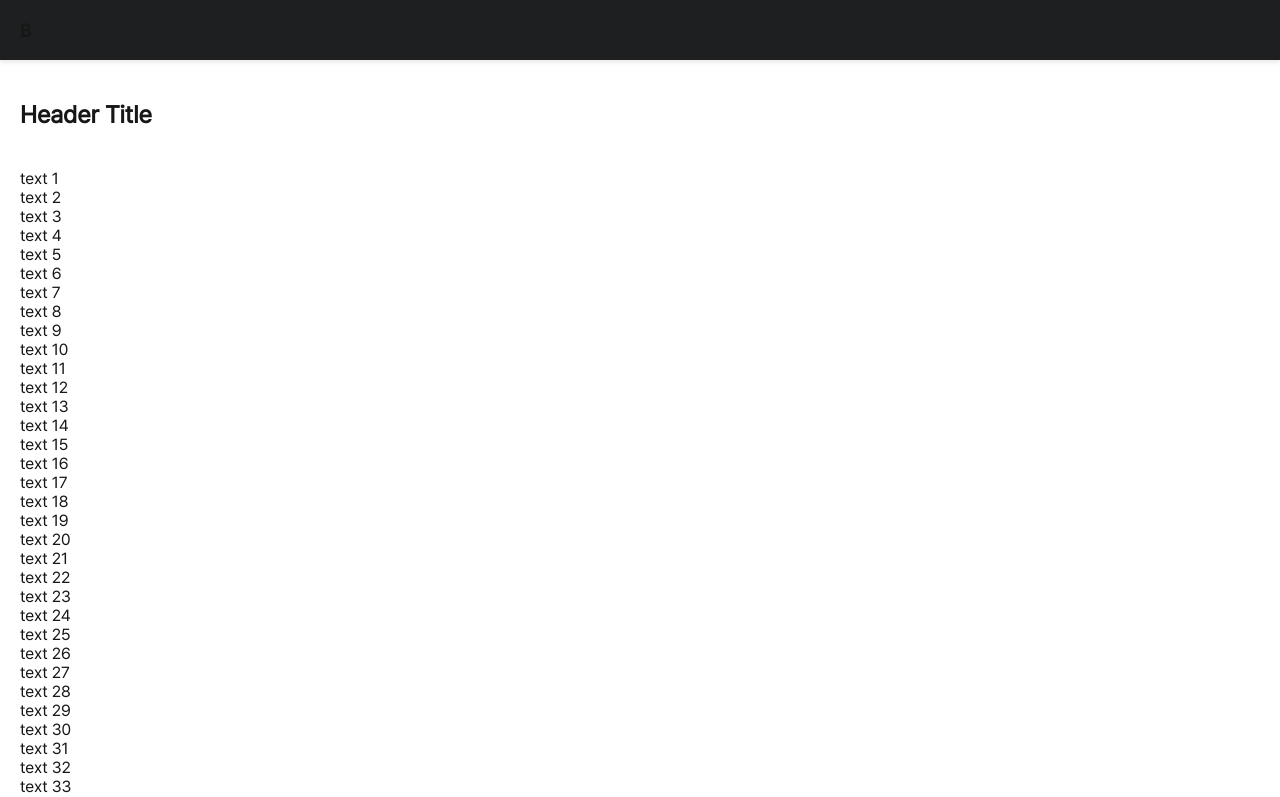
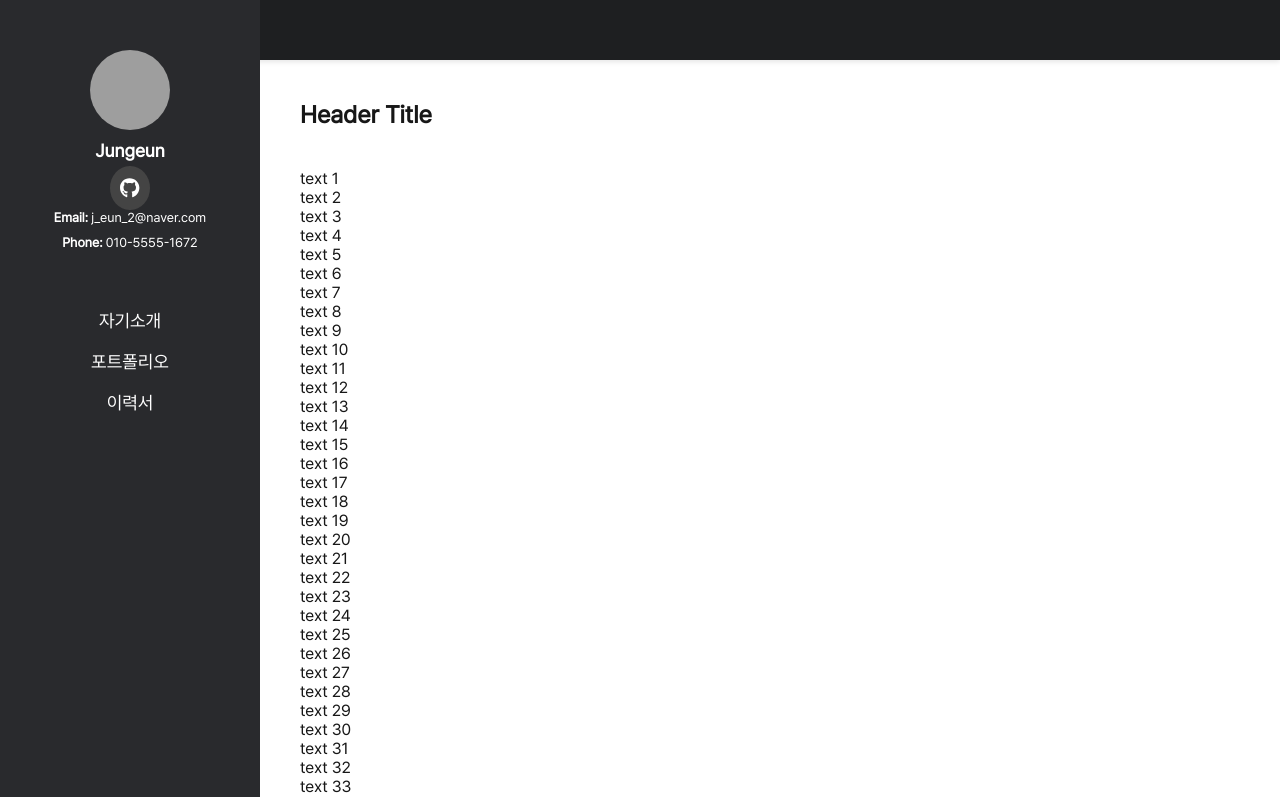
Before and after one commit to Jung2un/react_next_ts, a Next.js app: page / in a window 1280 px wide. Shown: the top 797 px of the page. Built offline with nearby package versions, Linux system fonts and the light colour scheme; grey boxes are pictures that could not be loaded.

Commit message:
Add: 메인 페이지 구조 세팅 (LeftMenu, MainContent)

```diff
--- a/package.json
+++ b/package.json
@@ -9,6 +9,9 @@
     "lint": "next lint"
   },
   "dependencies": {
+    "@fortawesome/free-brands-svg-icons": "^6.7.2",
+    "@fortawesome/free-solid-svg-icons": "^6.7.2",
+    "@fortawesome/react-fontawesome": "^0.2.2",
     "next": "15.1.7",
     "react": "^19.0.0",
     "react-dom": "^19.0.0"
--- a/src/app/globals.css
+++ b/src/app/globals.css
@@ -36,7 +36,6 @@ html,
 body {
   max-width: 100vw;
   overflow-x: hidden;
-  font-family: "Pretendard-Regular", sans-serif !important;
 }
 
 body {
--- a/src/app/layout.tsx
+++ b/src/app/layout.tsx
@@ -1,16 +1,5 @@
 import type { Metadata } from "next";
-import { Geist, Geist_Mono } from "next/font/google";
 import "./globals.css";
-
-const geistSans = Geist({
-  variable: "--font-geist-sans",
-  subsets: ["latin"],
-});
-
-const geistMono = Geist_Mono({
-  variable: "--font-geist-mono",
-  subsets: ["latin"],
-});
 
 export const metadata: Metadata = {
   title: "JungEun.log",
@@ -25,9 +14,9 @@ export default function RootLayout({
   return (
       <html lang="en">
       <head>
-      <link rel="icon" href="/images/logo.png" type="image/png"/>
+        <link rel="icon" href="/images/logo.png" type="image/png" />
       </head>
-    <body className={`${geistSans.variable} ${geistMono.variable}`}>
+      <body style={{ fontFamily: '"Pretendard-Regular", sans-serif' }}>
         {children}
       </body>
       </html>
--- a/src/app/page.module.css
+++ b/src/app/page.module.css
@@ -1,38 +1,8 @@
-/* 헤더 스타일 */
-.header {
-  width: 100%;
-  height: 60px;
-  position: fixed;
-  top: 0;
-  left: 0;
-  background-color: rgb(30 31 33);
-  backdrop-filter: blur(5px);
-  box-shadow: 0 2px 5px rgba(0, 0, 0, 0.1);
-  transition: background 0.3s, box-shadow 0.3s;
-  display: flex;
-  align-items: center;
-  padding: 0 20px;
-  z-index: 1000;
-}
-
-.scrolled {
-  background-color: rgb(30 31 33 / 0.8);
-  box-shadow: 0 4px 10px rgba(0, 0, 0, 0.2);
-}
-
-.headerContent {
-  display: flex;
-  align-items: center;
-}
-
-.headerTitle {
-  font-size: 18px;
-  font-weight: bold;
-}
-
 .mainContent {
   margin-top: 80px;
   padding: 20px;
+  margin-left: 280px;
+  transition: margin-left 0.3s ease;
 }
 
 .section {
--- a/src/app/page.tsx
+++ b/src/app/page.tsx
@@ -1,34 +1,28 @@
 "use client";
 
+import { useState } from "react";
 import Head from "next/head";
-import { useState, useEffect } from "react";
-import styles from "./page.module.css"; // CSS 모듈을 사용
+import styles from "./page.module.css";
+import Header from "@/components/Header";
+import LeftMenu from "@/components/LeftMenu";
 
 const Home = () => {
-    const [scrollY, setScrollY] = useState(0);
+    const [isMenuOpen, setIsMenuOpen] = useState(false);
 
-    useEffect(() => {
-        const handleScroll = () => {
-            setScrollY(window.scrollY);
-        };
-
-        window.addEventListener("scroll", handleScroll);
-        return () => window.removeEventListener("scroll", handleScroll);
-    }, []);
+    const toggleMenu = () => {
+        setIsMenuOpen((prevState) => !prevState);
+    };
 
     return (
         <div>
             <Head>
-                <title>My Page</title>
+                <title>메인 페이지</title>
+                <meta name="main" content="메인페이지 입니다." />
             </Head>
 
-            <header className={`${styles.header} ${scrollY > 50 ? styles.scrolled : ""}`}>
-                <div className={styles.headerContent}>
-                    <h1 className={styles.headerTitle}>B</h1>
-                </div>
-            </header>
+            <Header />
+            <LeftMenu isMenuOpen={isMenuOpen} />
 
-            {/* left container 추가 */}
 
             <main className={styles.mainContent}>
                 <section className={styles.section}>
@@ -41,6 +35,8 @@ const Home = () => {
                     ))}
                 </div>
             </main>
+
+            <button onClick={toggleMenu}>Toggle Menu</button>
         </div>
     );
 };
--- a/src/components/Header.tsx
+++ b/src/components/Header.tsx
@@ -0,0 +1,16 @@
+"use client";
+
+import styles from "./layout.module.css";
+import { useScrollY } from "@/hooks/useScrollY";
+
+const Header = () => {
+    const scrollY = useScrollY();
+
+    return (
+        <header className={`${styles.header} ${scrollY > 50 ? styles.scrolled : ''}`}>
+
+        </header>
+    );
+};
+
+export default Header;
--- /dev/null
+++ b/src/components/LeftMenu.tsx
@@ -0,0 +1,50 @@
+"use client";
+
+import React from "react";
+import styles from "./layout.module.css";
+import { FontAwesomeIcon } from "@fortawesome/react-fontawesome";
+import { faGithub } from "@fortawesome/free-brands-svg-icons";
+
+interface LeftMenuProps {
+    isMenuOpen: boolean;
+}
+
+const LeftMenu: React.FC<LeftMenuProps> = ({ isMenuOpen }) => {
+    return (
+        <div className={`${styles.leftMenu} ${isMenuOpen ? styles.open : ""}`}>
+            <div className={styles.profileSection}>
+                <img
+                    src="https://avatars.githubusercontent.com/u/122095401?v=4"
+                    alt="Profile Img"
+                    className={styles.profileImage}
+                />
+                <h3 className={styles.profileTitle}>Jungeun</h3>
+                <div className={styles.contactInfo}>
+                    {/* GitHub 버튼 */}
+                    <a
+                        href="https://github.com/yourgithubusername"
+                        target="_blank"
+                        rel="noopener noreferrer"
+                        className={styles.contactButton}
+                    >
+                        <FontAwesomeIcon icon={faGithub} />
+                    </a>
+                    <p className={styles.contactText}>
+                        <b>Email:</b> j_eun_2@naver.com
+                    </p>
+                    <p className={styles.contactText}>
+                        <b>Phone:</b> 010-5555-1672
+                    </p>
+                </div>
+            </div>
+
+            <ul className={styles.menuList}>
+                <li>자기소개</li>
+                <li>포트폴리오</li>
+                <li>이력서</li>
+            </ul>
+        </div>
+    );
+};
+
+export default LeftMenu;
--- /dev/null
+++ b/src/components/layout.module.css
@@ -0,0 +1,133 @@
+.leftMenu {
+    top: 0;
+    left: 0;
+    width: 260px;
+    height: 100%;
+    padding: 20px;
+    color: white;
+    display: flex;
+    position: fixed;
+    text-align: center;
+    flex-direction: column;
+    background-color: #292A2D;
+    justify-content: flex-start;
+    transition: width 0.3s ease;
+    z-index: 1000;
+}
+
+.menuList {
+    list-style-type: none;
+    padding: 0;
+}
+
+.menuList li {
+    margin: 20px 0;
+    font-size: 18px;
+}
+
+.menuList li:hover {
+    cursor: pointer;
+    text-decoration: underline;
+}
+
+@media (max-width: 768px) {
+    .leftMenu {
+        width: 0;
+        padding: 0;
+        overflow-x: hidden;
+    }
+
+    .mainContent {
+        margin-left: 0;
+    }
+
+    .leftMenu.open {
+        width: 200px;
+        padding: 20px;
+    }
+}
+
+@media (max-width: 480px) {
+    .leftMenu {
+        width: 0;
+    }
+
+    .mainContent {
+        margin-left: 0;
+    }
+}
+
+.header {
+    width: 100%;
+    height: 60px;
+    position: fixed;
+    top: 0;
+    left: 0;
+    background-color: rgb(30 31 33);
+    backdrop-filter: blur(5px);
+    box-shadow: 0 2px 5px rgba(0, 0, 0, 0.1);
+    transition: background 0.3s, box-shadow 0.3s;
+    display: flex;
+    align-items: center;
+    padding: 0 20px;
+    z-index: 900;
+}
+
+.scrolled {
+    background-color: rgb(30 31 33 / 0.8);
+    box-shadow: 0 4px 10px rgba(0, 0, 0, 0.2);
+}
+
+.headerContent {
+    display: flex;
+    align-items: center;
+}
+
+.profileSection {
+    display: flex;
+    flex-direction: column;
+    align-items: center;
+    margin: 30px;
+}
+
+.profileImage {
+    width: 80px;
+    height: 80px;
+    border-radius: 50%;
+    object-fit: cover;
+    margin-bottom: 10px;
+}
+
+.profileTitle {
+    font-size: 18px;
+    font-weight: bold;
+    color: #fff;
+    margin: 0;
+}
+
+/* 연락처 정보 섹션 */
+.contactInfo {
+    margin-top: 15px;
+}
+
+/* GitHub 버튼 */
+.contactButton {
+    margin: 10px;
+    padding: 10px;
+    background-color: #444;
+    border-radius: 50%;
+    color: white;
+    font-size: 20px;
+    transition: background-color 0.3s ease;
+}
+
+.contactButton:hover {
+    background-color: #555;
+}
+
+/* 연락처 텍스트 */
+.contactText {
+    color: white;
+    margin: 10px 0;
+    font-size: 13px;
+}
--- /dev/null
+++ b/src/hooks/useScrollY.ts
@@ -0,0 +1,16 @@
+"use client";
+
+import { useState, useEffect } from "react";
+
+export const useScrollY = () => {
+    const [scrollY, setScrollY] = useState(0);
+
+    useEffect(() => {
+        const handleScroll = () => setScrollY(window.scrollY);
+
+        window.addEventListener("scroll", handleScroll);
+        return () => window.removeEventListener("scroll", handleScroll);
+    }, []);
+
+    return scrollY;
+};
```
Also changed, not shown: 1 other file (tests, documents, lock files or other folders). Lines whose indentation alone changed are shown as unchanged.
